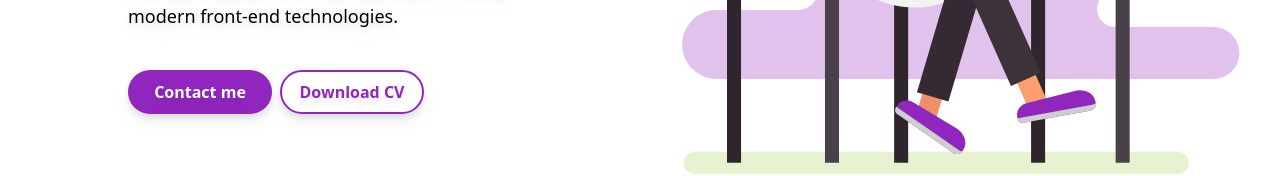
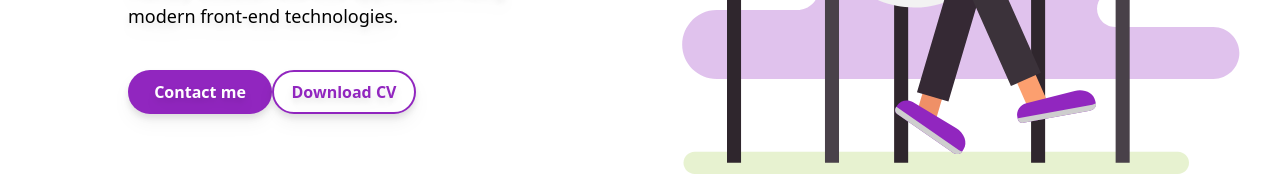
Before and after one commit to Margo1212/margo-portfolio, a Next.js app: page / in a window 1280 px wide. Shown: the part 488-664 px from the top of the page. Built offline with nearby package versions, Linux system fonts and the light colour scheme.

Commit message:
delete button props

```diff
--- a/src/components/Button/Button.tsx
+++ b/src/components/Button/Button.tsx
@@ -3,24 +3,22 @@ import { ButtonHTMLAttributes, ReactNode } from "react"
 export type ButtonProps = {
 	children?: ReactNode
 	variant?: string
-	width?: "sm" | "lg"
 } & ButtonHTMLAttributes<HTMLButtonElement>
 
 type ButtonVariants = "filled" | "outline"
 
 const variantClasses: Record<ButtonVariants, string> = {
 	filled:
-		"rounded-full p-2 mr-2 drop-shadow-lg bg-primary-300 text-[#fff] hover:bg-primary-100 active:bg-primary-500",
+		"rounded-full p-2 drop-shadow-lg bg-primary-300 text-[#fff] hover:bg-primary-100 active:bg-primary-500",
 	outline:
-		"rounded-full p-2 mr-2 drop-shadow-lg border-2 bg-[#fff] border-primary-300 text-primary-300  hover:border-primary-100 hover:text-primary-100 active:border-primary-500 active:text-primary-500",
+		"rounded-full p-2 drop-shadow-lg border-2 bg-[#fff] border-primary-300 text-primary-300  hover:border-primary-100 hover:text-primary-100 active:border-primary-500 active:text-primary-500",
 }
 
 export const Button = (props: ButtonProps) => {
-	const { children, variant, width } = props
-	const btnWidth = width === "sm" ? "w-36" : "w-1/2"
+	const { children, variant } = props
 	return (
 		<button
-			className={`${variantClasses[variant as keyof Record<ButtonVariants, string>]} ${btnWidth}`}
+			className={`${variantClasses[variant as keyof Record<ButtonVariants, string>]} lg:w-36`}
 			{...props}
 		>
 			{children}
```
